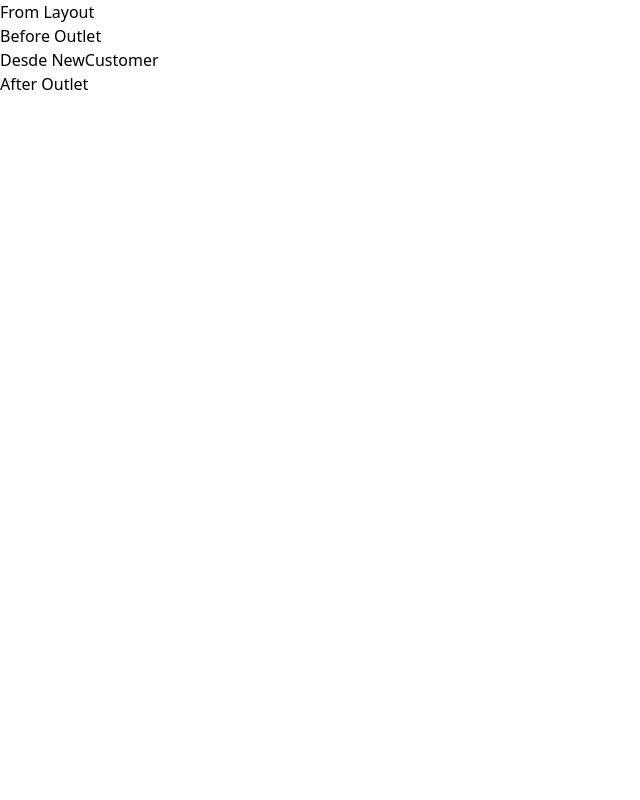
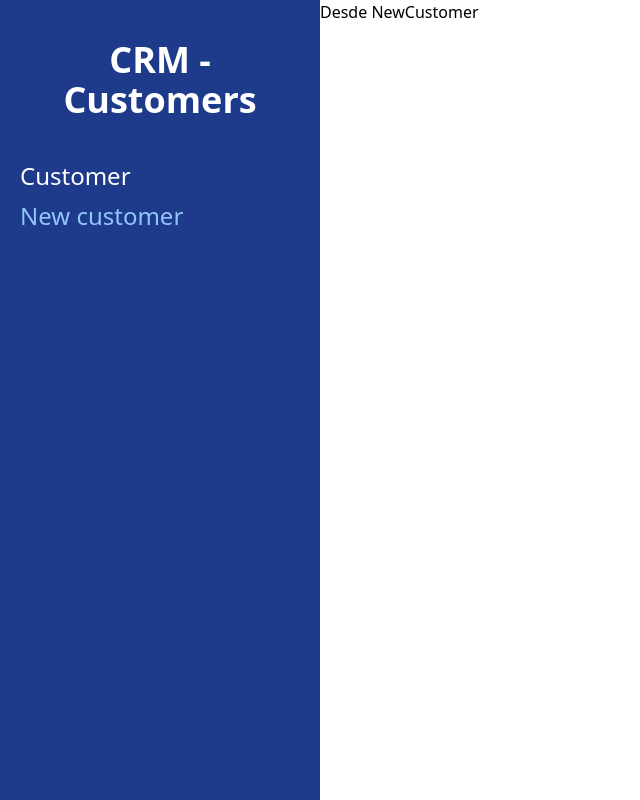
Before and after one commit to javierblancodev/crm-react, a React (Vite) app: page /customers/new in a window 1280 px wide. Shown: the whole page, without its empty margins (0-640 px from the left). Built offline with nearby package versions, Linux system fonts and the light colour scheme.

Commit message:
create aside nav bar

```diff
--- a/src/App.jsx
+++ b/src/App.jsx
@@ -10,10 +10,6 @@ function App() {
   return (
     <BrowserRouter>
       <Routes>
-        {/* <Route path='/' element={<Login />}>
-          <Route index element={<LoginForm/>} />
-        </Route> */}
-
         <Route path='/customers' element={<Layout />}>
           <Route index element={<Home/>}/>
           <Route path='new' element={<NewCustomer/>}/>
--- a/src/layout/Layout.jsx
+++ b/src/layout/Layout.jsx
@@ -1,13 +1,28 @@
 import React from 'react';
-import { Outlet } from 'react-router-dom';
+import { Outlet, Link, useLocation } from 'react-router-dom';
 
 const Layout = () => {
+
+    const location = useLocation();
+    const currentUrl = location.pathname;
+
     return (
-        <div>
-            <h1>From Layout</h1>
-            <p>Before Outlet</p>
-            <Outlet />
-            <p>After Outlet</p>
+        <div className='md:flex md:min-h-screen'>
+
+            <div className='md:w-1/4 bg-blue-900 px-5 py-10'>
+                <h2 className='text-4xl font-black text-center text-white'> CRM - Customers</h2>
+
+                <nav className='mt-10'>
+                    {/* In react, we use the 'Link' tag/component that must be imported instead of the 'a' tag so that we avoid reloading the page when clicking on the link. We must also sustitute href for to */}
+                    {/* There is a similar tag/component called navlink that is also imported from react-router-dom*/}
+                    <Link className={`${currentUrl === '/customers' ? 'text-blue-300' : 'text-white'} text-2xl block mt-2 hover:text-blue-300`} to="/customers">Customer</Link>
+                    <Link className={`${currentUrl === '/customers/new' ? 'text-blue-300' : 'text-white'} text-2xl block mt-2 hover:text-blue-300`} to="/customers/new">New customer</Link>
+                </nav>
+            </div>
+
+            <div className='md:w-3/4'>
+                <Outlet />
+            </div>
         </div>
     )
 }
```
